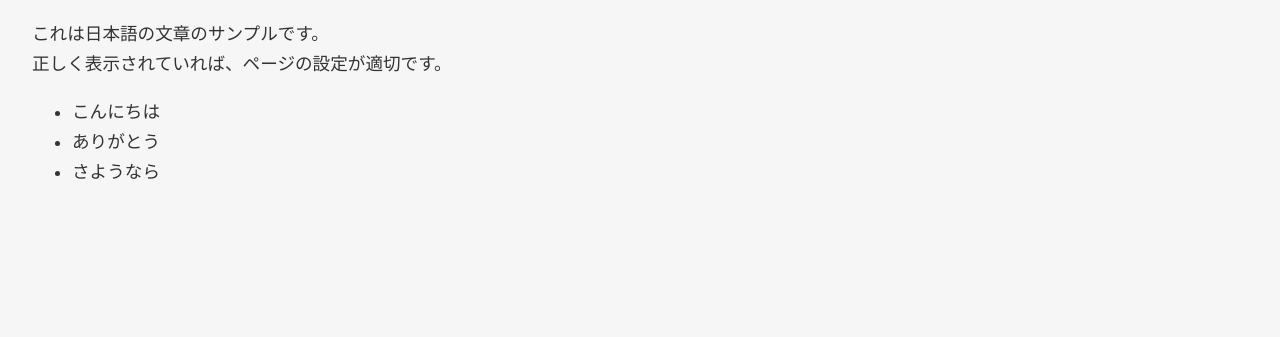
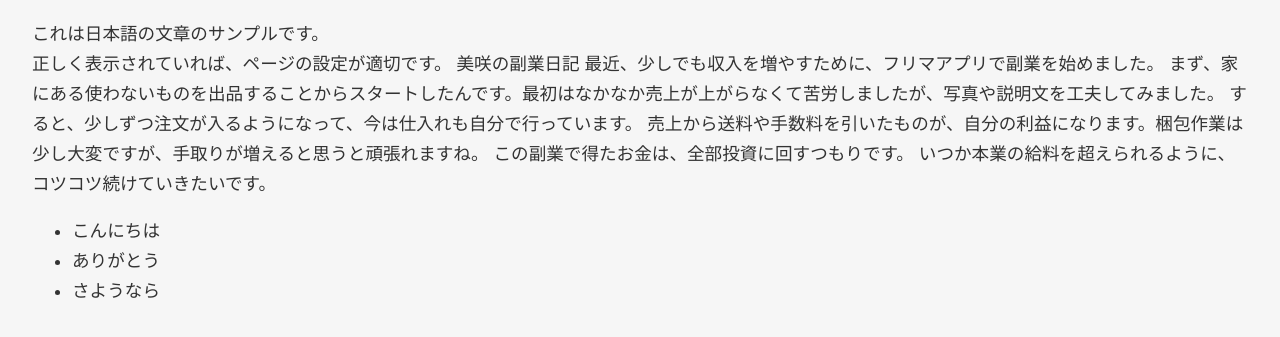
Before and after one commit to corinaa124/japanese, a plain HTML site: page index.html in a window 1280 px wide. Shown: the part 95-432 px from the top of the page. Drawn offline with Linux system fonts and the light colour scheme.

Commit message:
Add personal story about side business in index.html
Added a personal story about starting a side business using a flea market app, including challenges and experiences.

```diff
--- a/index.html
+++ b/index.html
@@ -17,7 +17,15 @@
 <body>
     <h1>日本語の見出し</h1>
     <p>これは日本語の文章のサンプルです。<br>
-    正しく表示されていれば、ページの設定が適切です。</p>
+    正しく表示されていれば、ページの設定が適切です。
+    美咲の副業日記
+最近、少しでも収入を増やすために、フリマアプリで副業を始めました。
+まず、家にある使わないものを出品することからスタートしたんです。最初はなかなか売上が上がらなくて苦労しましたが、写真や説明文を工夫してみました。
+すると、少しずつ注文が入るようになって、今は仕入れも自分で行っています。
+売上から送料や手数料を引いたものが、自分の利益になります。梱包作業は少し大変ですが、手取りが増えると思うと頑張れますね。
+この副業で得たお金は、全部投資に回すつもりです。
+いつか本業の給料を超えられるように、コツコツ続けていきたいです。
+    </p>
     <ul>
         <li>こんにちは</li>
         <li>ありがとう</li>
```
